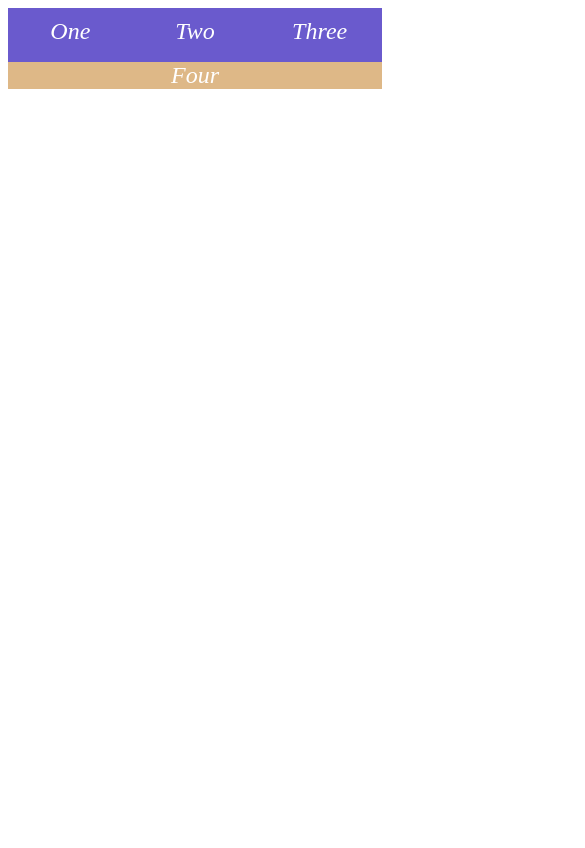
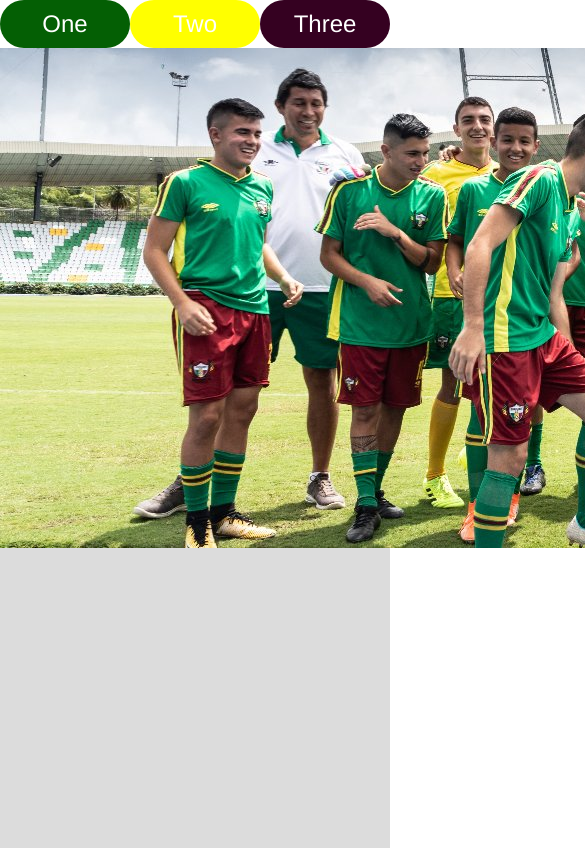
Before and after one commit to HernanBermudez/Curso_CodoaCodo, a plain HTML site: page Trabajo practico HTML, CSS, Javascript/index.html in a window 390 px wide. Shown: the top 848 px of the page, 585 px wide, since content can reach past the window. Drawn offline with Linux system fonts and the light colour scheme.

Commit message:
Imagenes a la carpeta
Empezamos a trabajar las imagenes

```diff
--- a/Trabajo practico HTML, CSS, Javascript/index.html
+++ b/Trabajo practico HTML, CSS, Javascript/index.html
@@ -9,15 +9,16 @@
 
 </head>
 <body>
-    <section>
-        <div class="wrapper">
-            <div class="box_header">One</div>
-            <div class="box_header">Two</div>
-            <div class="box_header">Three</div>
-            <div class="box_header_text">Four</div>
-          </div>
-    </section>
-
+    <div class="wrapper">
+        <div class="green_header">One</div>
+        <div class="yellow_header">Two</div>
+        <div class="violet_header">Three</div>
+    </div>
+    <div class="wrapper_body">
+        <div class="box_image"></div>
+        <div class="box_body">Two</div>
+        <div class="box_body">Three</div>
+    </div>
 
 </body>
 </html>
--- a/Trabajo practico HTML, CSS, Javascript/style.css
+++ b/Trabajo practico HTML, CSS, Javascript/style.css
@@ -1,38 +1,120 @@
-.box_header {
-  background-color: slateblue;
+html,body{
+  color:white;
+  font-family:'Opens Sans',helvetica;
+  height:100%;
+  width:100%;
+  margin: 0px;
+}
+
+.green_header{
+  background-color: rgb(4, 95, 4);
   padding: 10px;
-  color: white;
   text-align: center;
   font-size: x-large;
-  font-style: italic;
+  color: white;
+  border-radius: 30px;
 }
 
-.box_header_text {
+.violet_header{
+  background-color: rgb(53, 1, 33);
+  padding: 10px;
+  text-align: center;
+  font-size: x-large;
+  color: white;
+  border-radius: 30px;
+}
 
-  background-color:burlywood;
+.yellow_header{
+  background-color: yellow;
+  padding: 10px;
+  text-align: center;
+  font-size: x-large;
+  color: white;
+  border-radius: 30px;
+}
+
+
+.box_image {
+
+  background: url(images/quindianos_5_1500.jpeg);
+  background-size: cover;
+  text-align: center;
+  width: 100%;
+  height: 100%;
+
+}
+
+.box_body_text {
+
+  background-color:rgb(4, 95, 4);
   padding: 0px;
   color: white;
   text-align: center;
   font-size: x-large;
   font-style: italic;
-  grid-column-start: 1;
-  grid-column-end: 4;
 
 }
 
 .wrapper {
     display: grid;
     grid-template-columns: 1fr 1fr 1fr;
-    grid-template-rows: 2fr 1fr ;
+    column-rule-color: rgb(4, 95, 4) yellow rgb(53, 1, 33);
+    grid-template-rows: 1fr;
+    gap: 0 px;
+}
 
-    gap: 20 px;
-    background-color: gainsboro ;
+.wrapper_body {
+  display: grid;
+  grid-template-columns: 1fr;
+  grid-template-rows: 20fr 1fr;
+  /*gap: 100px;*/
+  background-color: gainsboro ;
+  text-align: center;
+}
+
+@media screen and (max-width: 768px){
+  .box_body_text {
+
+    background-color:burlywood;
+    padding: 0px;
+    color: white;
+    text-align: center;
+    font-size: x-large;
+    font-style: italic;
+    grid-column-start: 1;
+    grid-column-end: 4;
+  }
+  .box_image {
+
+    color: white;
+    text-align: center;
+    font-size: x-large;
+    font-style: italic;
+    image-rendering: optimizeQuality;
+    background-size: cover;
+    width: 768px;
+    height: 500px;
+
   }
 
-@media screen and (max-width: 768px){
-  .wrapper {
-
-
-
+  .wrapper_body {
+    display: grid;
+    grid-template-columns: 1fr 1fr 1fr;
+     grid-template-rows: 0.3fr 0.3fr 0.3fr;
+     background-color: gainsboro ;
   }
 }
+
+@media screen and (max-width: 650px){
+  .box_body_text {
+
+    background-color:burlywood;
+    padding: 0px;
+    color: white;
+    text-align: center;
+    font-size: x-large;
+    font-style: italic;
+    grid-column-start: 1;
+    grid-column-end: 3  ;
+    }
+}
```
Also changed, not shown: Trabajo practico HTML, CSS, Javascript/images/papa.jpeg (added), Trabajo practico HTML, CSS, Javascript/images/quindianos .jpeg (added), Trabajo practico HTML, CSS, Javascript/images/quindianos_2.jpeg (added), Trabajo practico HTML, CSS, Javascript/images/quindianos_3.jpeg (added), Trabajo practico HTML, CSS, Javascript/images/quindianos_4.jpeg (added), Trabajo practico HTML, CSS, Javascript/images/quindianos_5_1500.jpeg (added), Trabajo practico HTML, CSS, Javascript/images/quindianos_6.jpeg (added), Trabajo practico HTML, CSS, Javascript/images/quindianos_7.jpeg (added), Trabajo practico HTML, CSS, Javascript/images/quindianos_8.jpeg (added), 3 other files.
